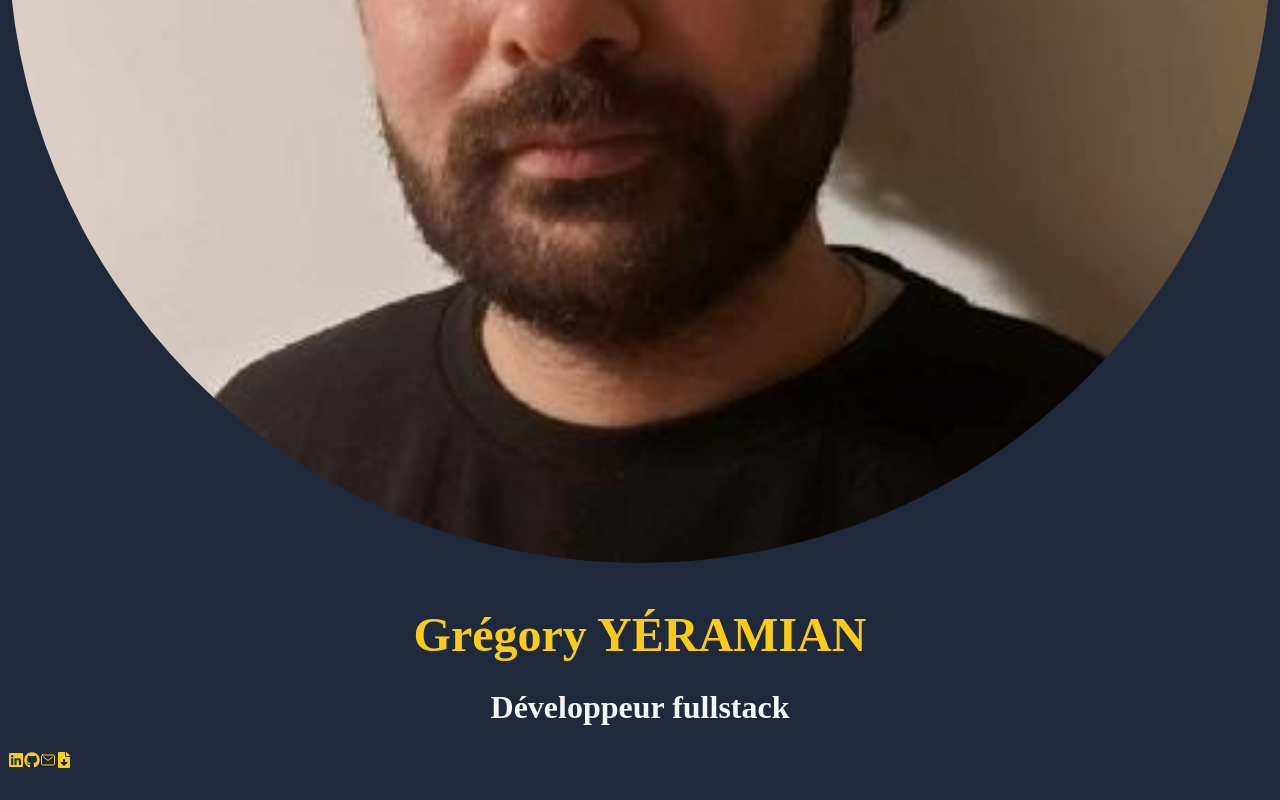
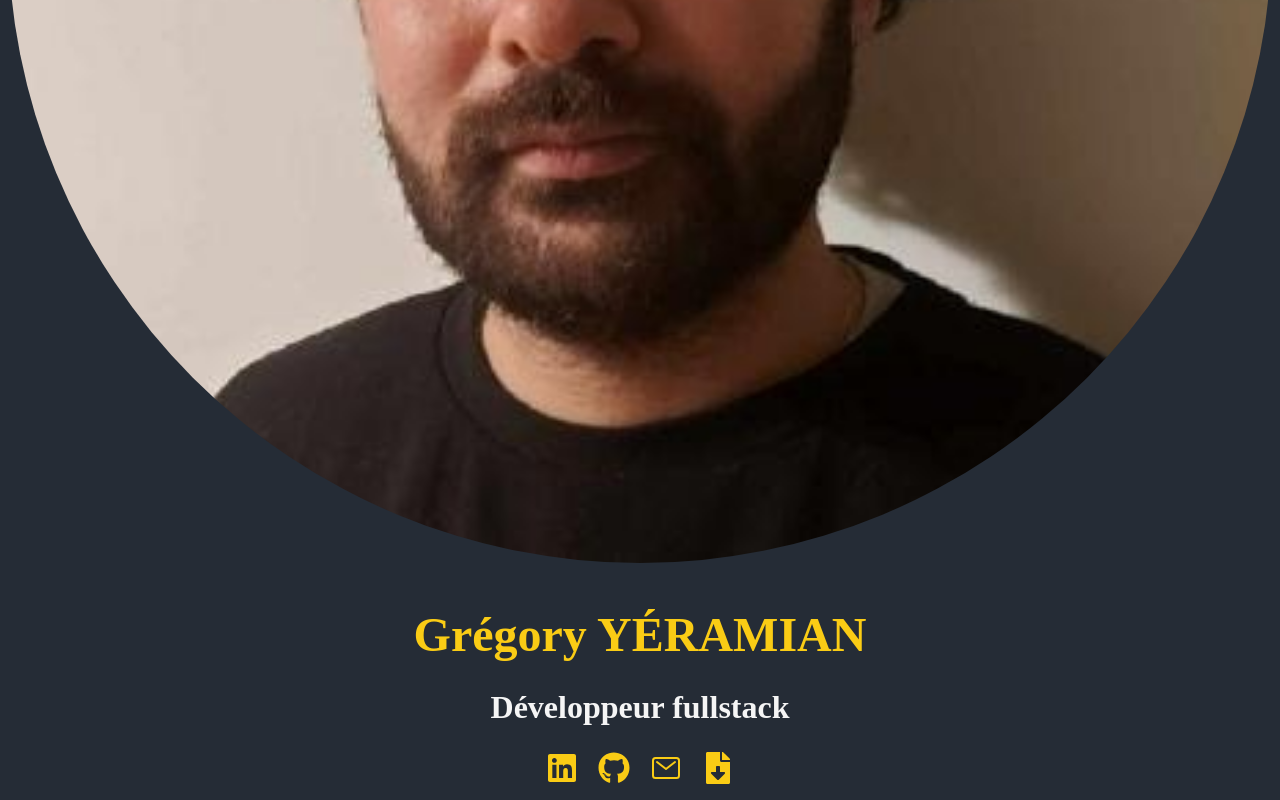
Before and after one commit to GregoryVDev/Portfolio, a React (Vite) app: page / in a window 1280 px wide. Shown: the part 771-1571 px from the top of the page. Built offline with nearby package versions, Linux system fonts and the light colour scheme.

Commit message:
Added medias className and media className for the icons. removed "accueil" li. added medias, media properties and edited the background color

```diff
--- a/src/App.css
+++ b/src/App.css
@@ -1,5 +1,5 @@
 body {
-    background-color: #1E293B;
+    background-color: #252C36;
     color: #f5f5f5
 }
 
--- a/src/Components/Navigation.jsx
+++ b/src/Components/Navigation.jsx
@@ -6,11 +6,6 @@ export const Navigation = () => {
       <ul>
         <li>
           <NavLink to="/" className={(nav) => (nav.isActive ? "nav-active" : "")}>
-            Accueil
-          </NavLink>
-        </li>
-        <li>
-          <NavLink to="/about" className={(nav) => (nav.isActive ? "nav-active" : "")}>
             A propos
           </NavLink>
         </li>
--- a/src/Components/SocialIcons.jsx
+++ b/src/Components/SocialIcons.jsx
@@ -1,20 +1,19 @@
-import React from "react";
 import { FaLinkedin, FaGithub, FaFileDownload } from "react-icons/fa";
 import { IoMailOutline } from "react-icons/io5";
 
 export const SocialIcons = () => {
   return (
-    <div>
-      <a href="https://linkedin.com" target="_blank" rel="noopener noreferrer">
+    <div className="medias">
+      <a href="https://linkedin.com" target="_blank" rel="noopener noreferrer" className="media">
         <FaLinkedin />
       </a>
-      <a href="https://github.com" target="_blank" rel="noopener noreferrer">
+      <a href="https://github.com" target="_blank" rel="noopener noreferrer" className="media">
         <FaGithub />
       </a>
-      <a href="https://github.com" target="_blank" rel="noopener noreferrer">
+      <a href="https://github.com" target="_blank" rel="noopener noreferrer" className="media">
         <IoMailOutline  />
       </a>
-      <a href="https://github.com" target="_blank" rel="noopener noreferrer">
+      <a href="https://github.com" target="_blank" rel="noopener noreferrer" className="media">
         <FaFileDownload   />
       </a>
     </div>
--- a/src/index.css
+++ b/src/index.css
@@ -19,3 +19,13 @@ h1 {
     text-align: center;
     font-size: 2rem;
 }
+
+.medias {
+    display: flex;
+    gap: 20px;
+    justify-content: center;
+}
+
+.media {
+    font-size: 2rem;
+}
```
